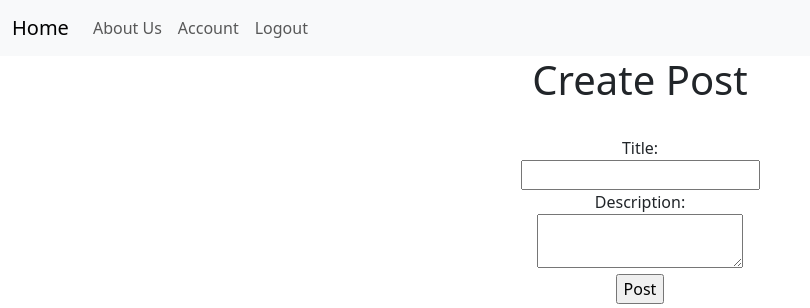
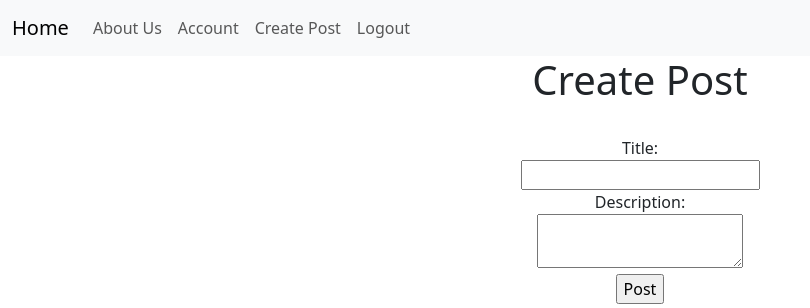
Before and after one commit to Rezuanul-Islam-Fahim/company-blog-flask, a Flask app: page /posts/create in a window 1280 px wide. Shown: the top 308 px of the page, without its empty margins (0-810 px from the left). Run offline with Flask 3, Linux system fonts and the light colour scheme; the visitor is signed in with stand-in values (Sample User, id 1).

Commit message:
Add create_post link to navbar for logged user

```diff
--- a/blog/templates/base.html
+++ b/blog/templates/base.html
@@ -40,6 +40,9 @@
                         <a class="nav-link" href="{{ url_for('auth.profile') }}">Account</a>
                     </li>
                     <li class="nav-item">
+                        <a class="nav-link" href="{{ url_for('posts.create_post') }}">Create Post</a>
+                    </li>
+                    <li class="nav-item">
                         <a class="nav-link" href="{{ url_for('auth.logout') }}">Logout</a>
                     </li>
                     {% endif %}
```
